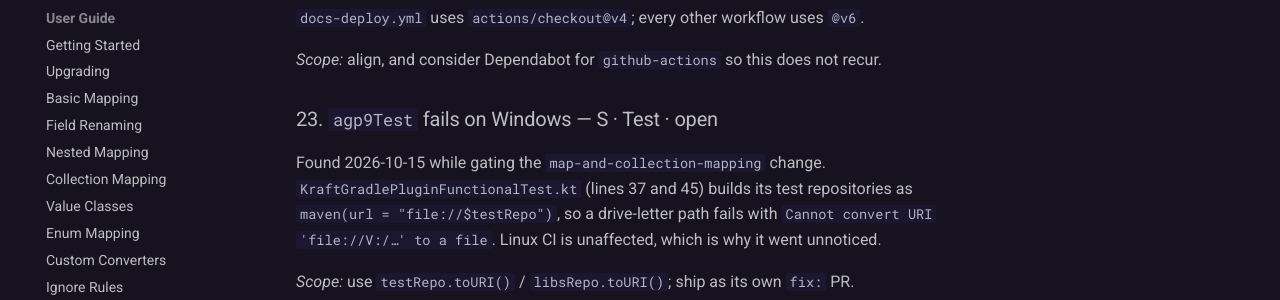
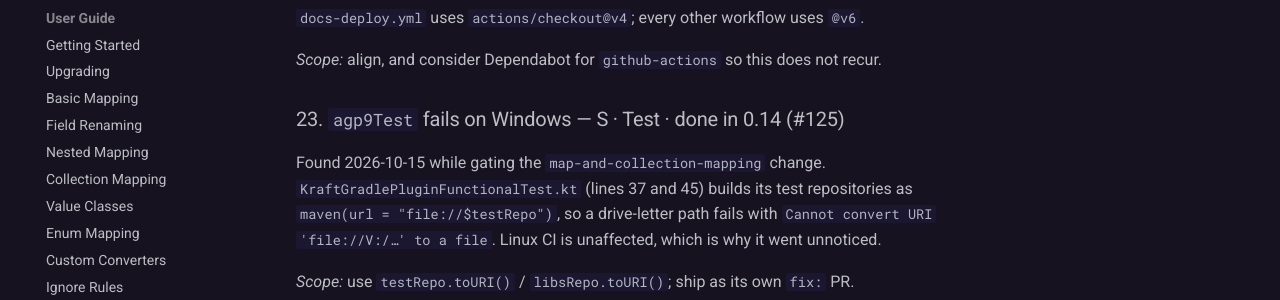
Before and after one commit to blu3berry-why/Kraft, an MkDocs documentation site: the page built from docs/ROADMAP.md, in a window 1280 px wide and 900 px high, scrolled down 8462 px. Shown: the part 153-453 px from the top of the window. Built offline with MkDocs 1.6.1 and Material for MkDocs 9.7.7, drawn with Linux system fonts in a browser that asks for light colours; comment, search, counter and statistics services are not loaded.

Commit message:
docs: mark roadmap #23 done in 0.14 (#125)
Co-Authored-By: Claude Opus 5.5 <noreply@anthropic.com>
Claude-Session: https://claude.ai/code/session_01XbUd9FfvctmyK9gjR4R1tE

```diff
--- a/docs/ROADMAP.md
+++ b/docs/ROADMAP.md
@@ -320,7 +320,7 @@ output stays clean and real warnings stay visible.
 
 *Scope:* align, and consider Dependabot for `github-actions` so this does not recur.
 
-### 23. `agp9Test` fails on Windows — S · Test · open
+### 23. `agp9Test` fails on Windows — S · Test · done in 0.14 (#125)
 
 Found 2026-10-15 while gating the `map-and-collection-mapping` change. `KraftGradlePluginFunctionalTest.kt`
 (lines 37 and 45) builds its test repositories as `maven(url = "file://$testRepo")`, so a
```
